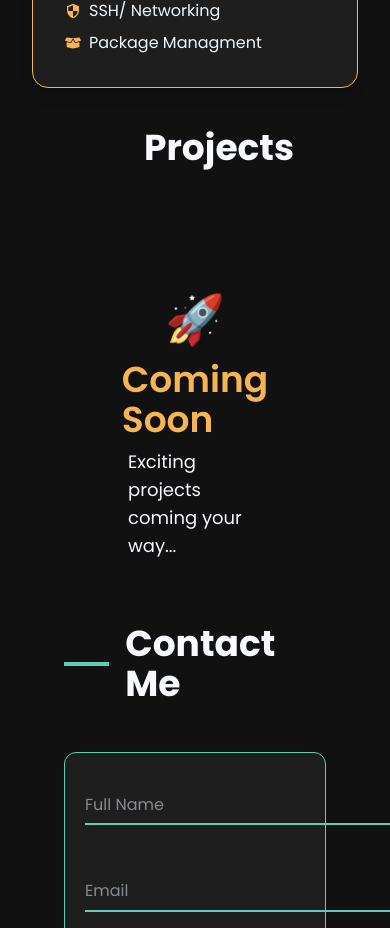
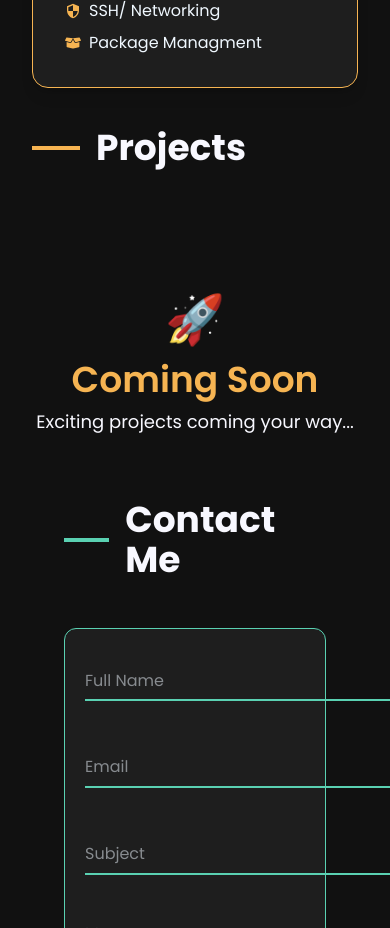
Before and after one commit to adelkandi/adelkandi-portfolio, a React (Vite) app in the folder adelkandi-portfolio/: page / in a window 390 px wide. Shown: the part 3640-4568 px from the top of the page. Built offline with nearby package versions, Linux system fonts and the light colour scheme; a web font is replaced by a local one.

Commit message:
fix: update Projects section padding for improved layout on different screen sizes

```diff
--- a/adelkandi-portfolio/src/sections/Projects.tsx
+++ b/adelkandi-portfolio/src/sections/Projects.tsx
@@ -5,7 +5,7 @@ export default function Projects(){
 
     return(
         <>
-            <section id="projects" className="skills-section  px-[8rem]">
+            <section id="projects" className="skills-section px-8 sm:px-6  lg:px-[8rem]">
             <div className="">
                 <div className="mb-12">
                     <div className="flex items-center gap-4 mb-16">
```
